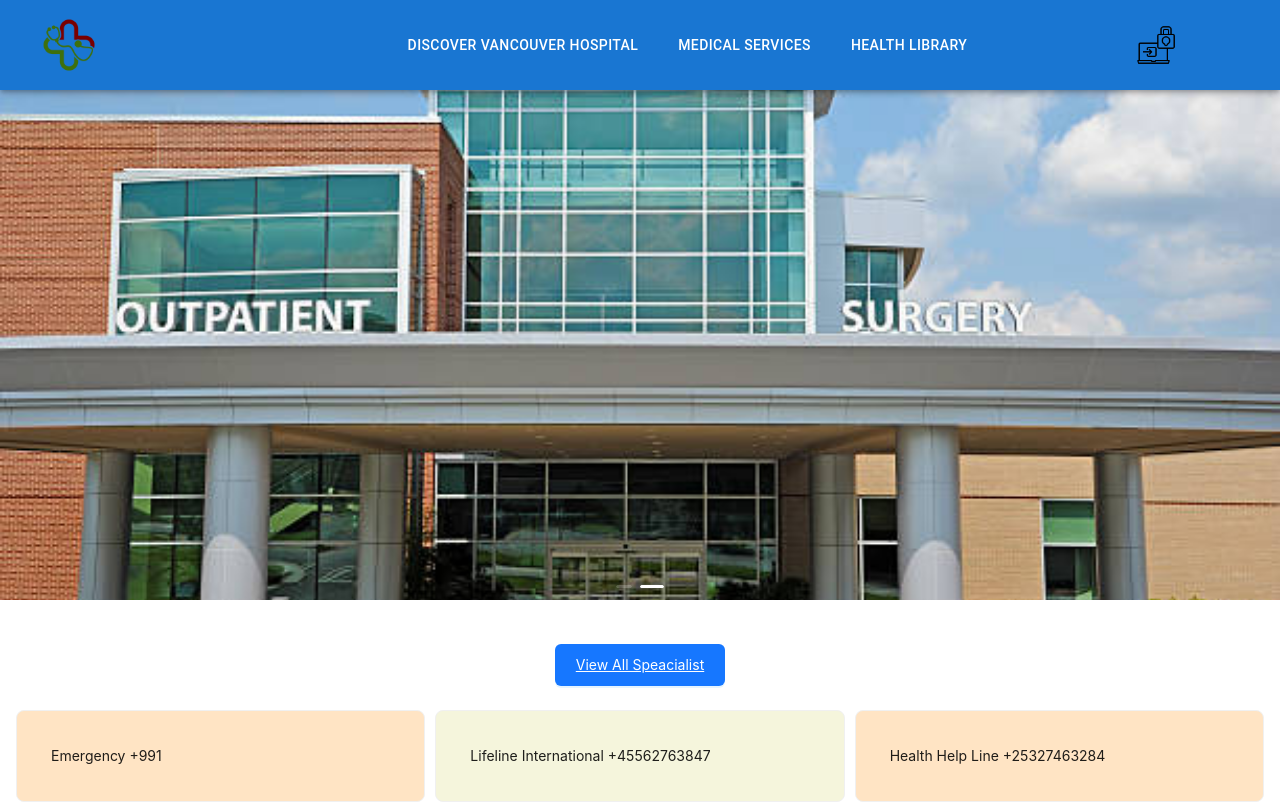
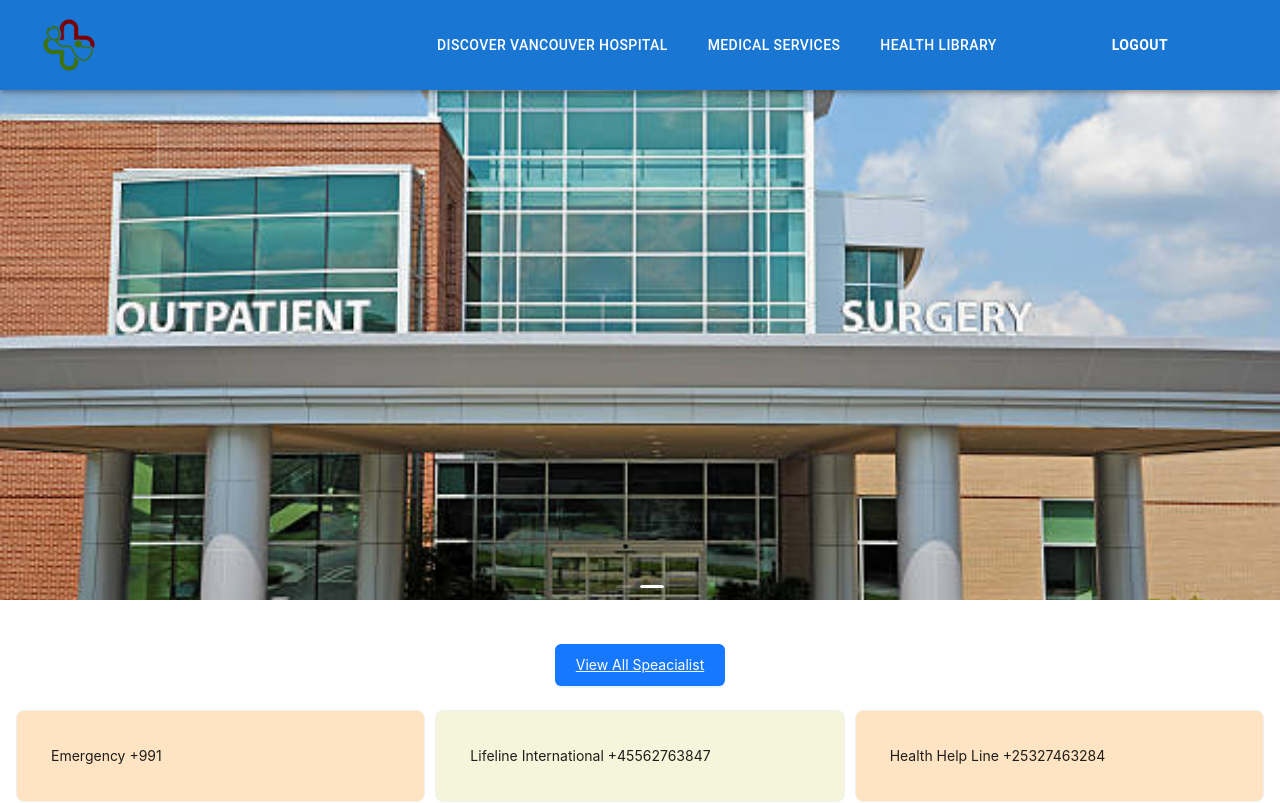
Before and after one commit to sabiya-sachdeva/Hospital_management, a React (Create React App) app: page / in a window 1280 px wide. Shown: the top 803 px of the page. Built offline with nearby package versions, Linux system fonts and the light colour scheme; some icons are missing.

Commit message:
Added logout

```diff
--- a/src/App.js
+++ b/src/App.js
@@ -15,6 +15,7 @@ import AddtoBag from "./AddtoBag.js";
 import Cart from "./Cart.js";
 import Login from "./Login/Login.js";
 import SignUp from "./SignUp/SignUp.js";
+
 
 function App() {
   return (
@@ -35,6 +36,7 @@ function App() {
         <Route path="/diseases/:id" element={<DiseaseDetail />}></Route>
         <Route path="/Login" element={<Login />}></Route>
         <Route path="/Signup" element={<SignUp/>}></Route>
+
       </Routes>
       <Footer />
     </>
--- a/src/BookApp/BookApp.js
+++ b/src/BookApp/BookApp.js
@@ -14,7 +14,7 @@ import Footerdetails from "../FooterDetails/Footerdetails";
 function Book() {
   const { selectedDoctor } = useContext(DoctorContext);
   const [appdata, setAppdata] = useState({
-    fullname: "",
+    // fullname: "",
     date: "",
     time: "",
   });
@@ -31,14 +31,19 @@ function Book() {
     }
     const dataToSend = {
       ...appdata,
-      fullname: selectedDoctor.name, // <-- set here
+      // fullname: selectedDoctor.name, // <-- set here
+      doctorId:selectedDoctor.id,
+      date:appdata.date,
+      time:appdata.time,
 
     };
+    const token = localStorage.getItem("token");
     try {
       const response = await fetch("/api/appointment", {
         method: "POST",
         headers: {
           "Content-Type": "application/json",
+          "Authorization": `Bearer ${token}`
         },
         body: JSON.stringify(dataToSend),
       });
--- a/src/ContactUs/ContactUs.js
+++ b/src/ContactUs/ContactUs.js
@@ -26,6 +26,7 @@ function ContactUs() {
 
       if (response.ok) {
         console.log("data saved");
+        alert("Message saved successfully");
         // console.log(Fullname,Contactno,Message)
         setFormdata({ Fullname: "", Contactno: "", Message: "" });
       } else {
--- a/src/Login/Login.js
+++ b/src/Login/Login.js
@@ -3,8 +3,11 @@ import { TextField, Box, Button, Paper, Typography } from "@mui/material";
 import React, { useState } from "react";
 import Navbar from "../Navbar/Navbar";
 import { Link } from "react-router-dom";
+import { useNavigate } from "react-router-dom";
+
 
 function Login() {
+  const navigate = useNavigate();
   const [formdata, setformData] = useState({
     email: "",
     password: "",
@@ -13,44 +16,32 @@ function Login() {
     setformData({ ...formdata, [e.target.name]: e.target.value });
   };
 
-  const handleclick = async(e) => {
+  const handleclick = async (e) => {
     e.preventDefault();
-    try{
-        const response=await fetch("/api/login",
-            {
-                method:"POST",
-                headers:{
-                    "Content-Type":"application/json",
+    try {
+      const response = await fetch("/api/login", {
+        method: "POST",
+        headers: {
+          "Content-Type": "application/json",
         },
-                body:JSON.stringify(formdata)
-            },
-        );
-        const data = await response.json();
+        body: JSON.stringify(formdata),
+      });
+      const data = await response.json(); //recieve jwt token from backend
       if (response.ok) {
-
         console.log(data);
 
         // save token
-      localStorage.setItem(
-        "token",
-        data.token
-      );
+        localStorage.setItem("token", data.token);
 
         alert("Login successful");
-
+        navigate("/medsupplies");
       } else {
-
         alert(data.message);
       }
-
     } catch (error) {
-
       console.log(error);
     }
   };
-
-
-
 
   return (
     <div>
--- a/src/Navbar/Navbar.js
+++ b/src/Navbar/Navbar.js
@@ -10,16 +10,22 @@ import {
   IconButton,
 } from "@mui/material";
 import SearchIcon from "@mui/icons-material/Search";
-import { Link } from "react-router-dom";
+import { Link,useNavigate } from "react-router-dom";
+import { Token } from "@mui/icons-material";
 
 export default function Navbar() {
   const [discoverAnchor, setDiscoverAnchor] = useState(null);
   const [medicalAnchor, setMedicalAnchor] = useState(null);
   const [libraryAnchor, setLibraryAnchor] = useState(null);
-
+ const navigate = useNavigate();
   const openMenu = (setter) => (event) => setter(event.currentTarget);
   const closeMenu = (setter) => () => setter(null);
 
+   const handleLogout=()=>{
+    localStorage.removeItem("token");
+    alert("Logged out successfully");
+    navigate("/Login");
+   }
   return (
     <AppBar position="fixed">
       <Toolbar>
@@ -224,11 +230,24 @@ export default function Navbar() {
             </MenuItem>
           </Menu>
         </Box>
+
         {/* Spacer */}
-        <Box sx={{ flexGrow: 1 }} />
-        <Box component={Link} to="/Login" sx={{ mr: 5 }}>
-          <img src="login.png" alt="login" width={40} />
-        </Box>
+          {!Token?(
+
+        <Box component={Link} to="/Login" sx={{ mr: 5, color:"white", fontWeight:"bold" ,textDecoration:"none"}}>
+        Login
+          {/* <img src="login.png" alt="login" width={30} /> */}
+        </Box>):(<Button
+            color="inherit"
+            sx={{ mr: 5, fontWeight: "bold" }}
+            onClick={handleLogout}
+          >
+            Logout
+          </Button>
+        )}
+        {/* <Box component={Link} to="/Logout" sx={{fontWeight:"bold",color:"white",mr:5,textDecoration:"none"}}>
+          Logout
+        </Box> */}
 
         {/* Search Icon */}
         <IconButton color="inherit" component={Link} to="/search">
--- a/src/Search/Search.js
+++ b/src/Search/Search.js
@@ -31,6 +31,13 @@ function Search() {
     }
   };
   const handleBook = (doctor) => {
+    const token=localStorage.getItem("token");
+    if(!token){
+      alert ("Please Login to book an appointment");
+      navigate("/login");
+      return;
+    }
+
     setSelectedDoctor(doctor);
 
     navigate(`/book/${doctor.id}`);
```
Also changed, not shown: package.json (+4 -3 lines), 2 other files (tests, documents, lock files or other folders). Lines whose indentation alone changed are shown as unchanged.
